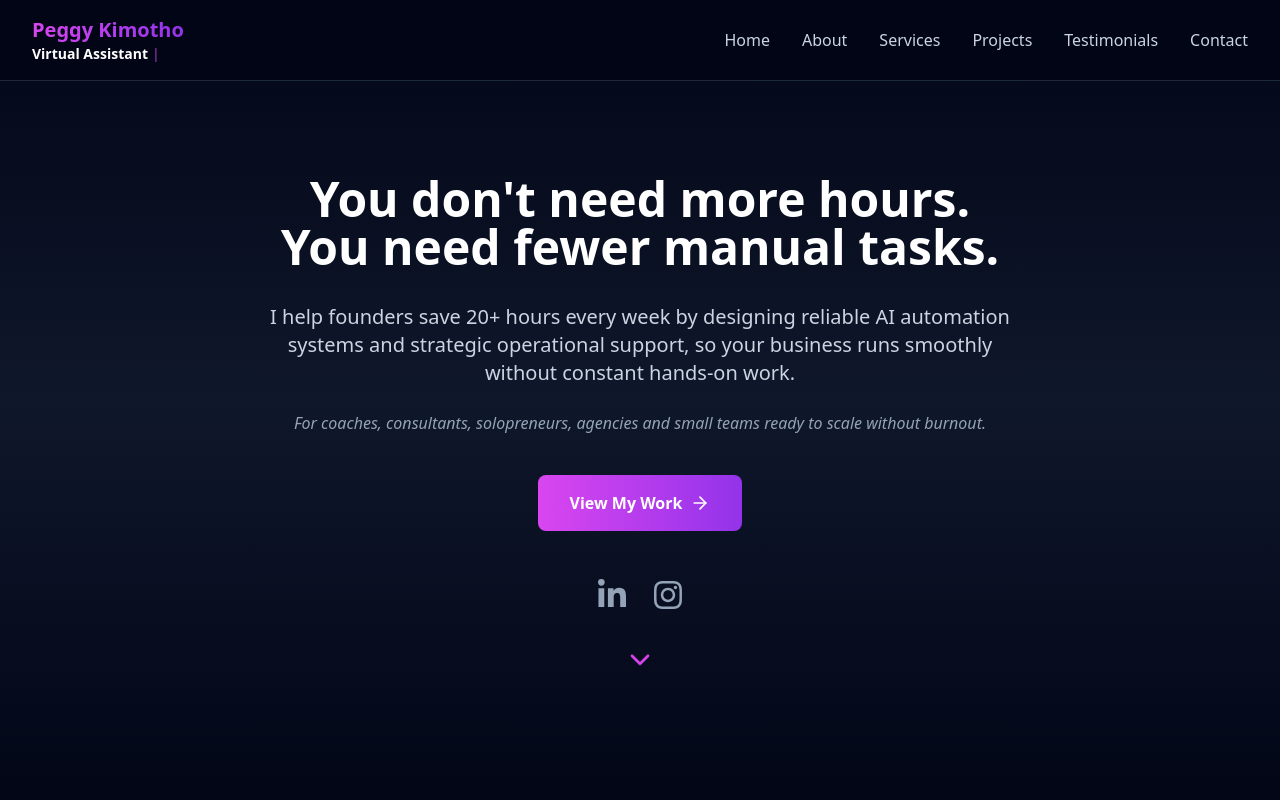
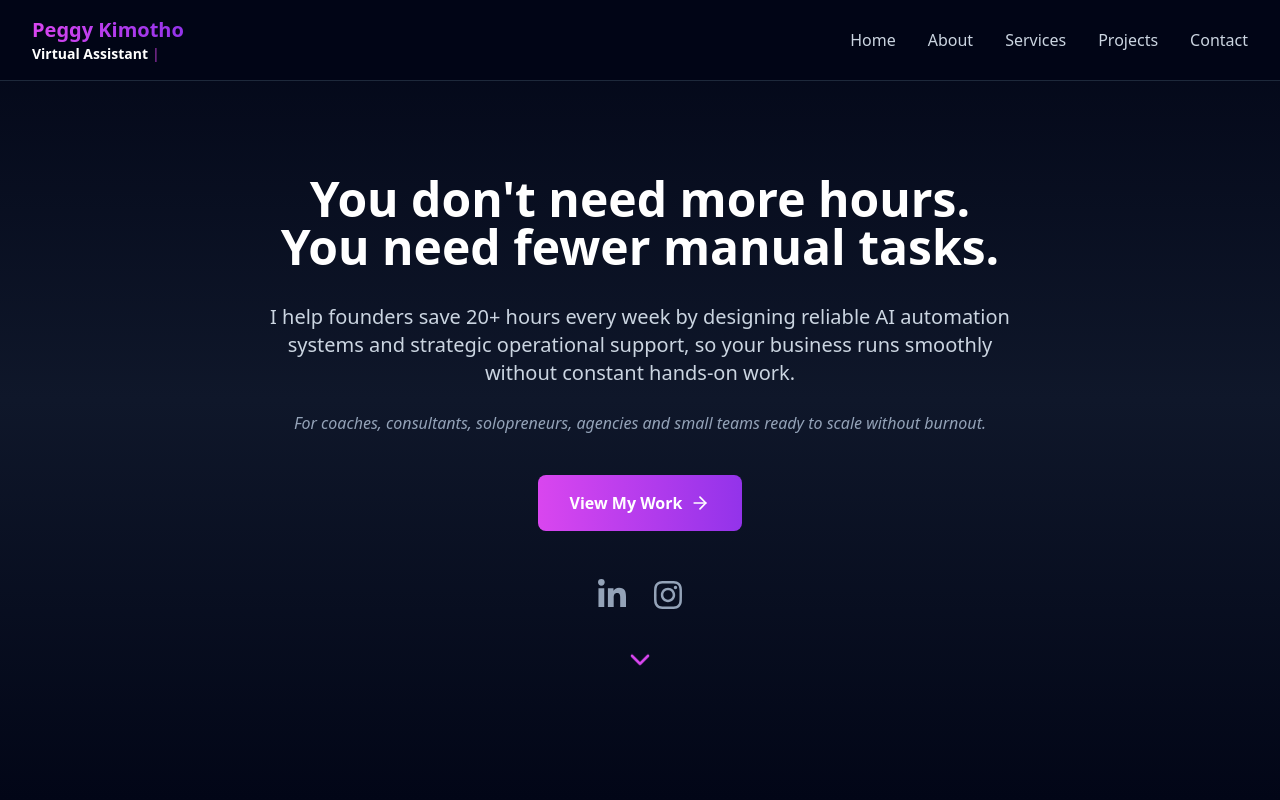
Before and after one commit to PeggyKimotho/My-AI-Portfolio, a React (Vite) app: page / in a window 1280 px wide. Shown: the top 800 px of the page. Built offline with nearby package versions, Linux system fonts and the light colour scheme; the HTML template or start-up script is replaced by a standard one.

Commit message:
Edit Bg colour

```diff
--- a/src/components/Contact.jsx
+++ b/src/components/Contact.jsx
@@ -39,7 +39,7 @@ function Contact() {
   return (
     <section
       id="contact"
-      className="py-8 px-4 bg-slate-950"
+      className="py-8 px-4 bg-slate-900/50"
     >
       <div className="max-w-6xl mx-auto">
 
--- a/src/components/Navbar.jsx
+++ b/src/components/Navbar.jsx
@@ -43,7 +43,6 @@ function Navbar() {
     { name: 'About', href: '#about' },
     { name: 'Services', href: '#services' },
     { name: 'Projects', href: '#projects' },
-    { name: 'Testimonials', href: '#testimonials' },
     { name: 'Contact', href: '#contact' },
   ]
 
```
